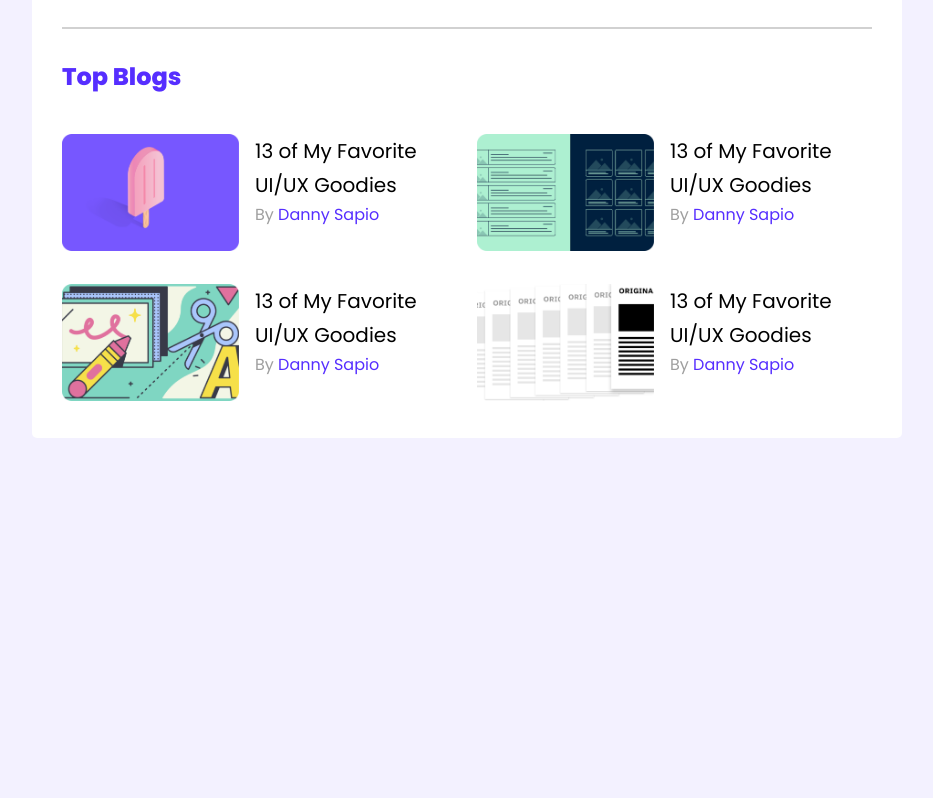
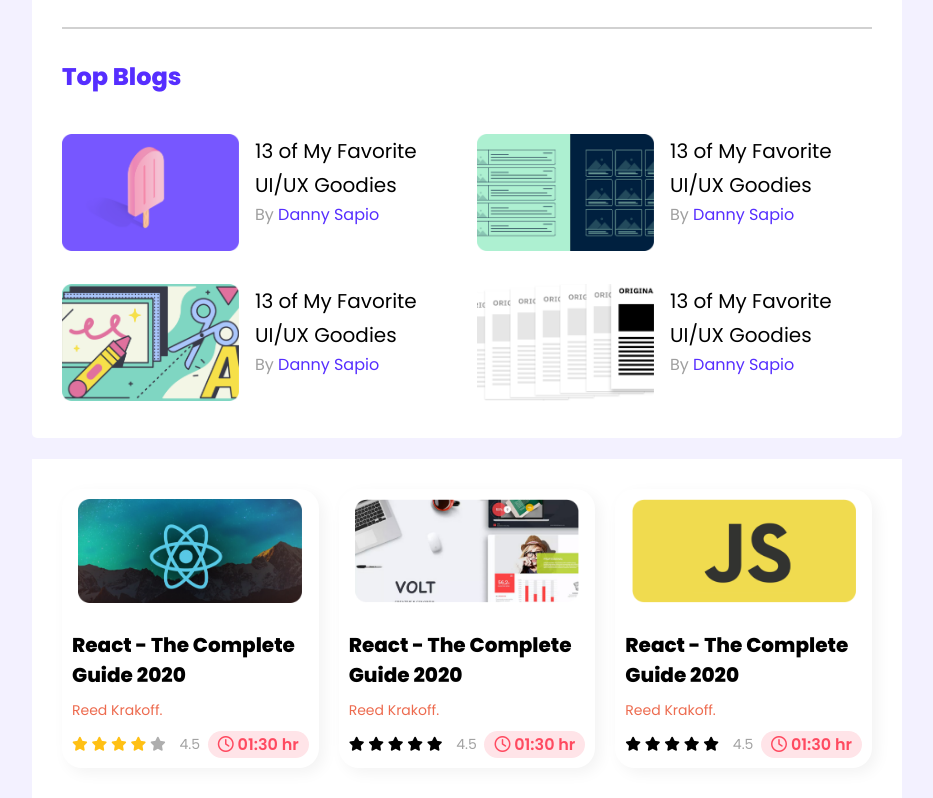
Before and after one commit to hmdimran/grid-and-flex-base-design, a plain HTML site: page index.html in a window 1280 px wide. Shown: the part 410-1208 px from the top of the page, without its empty margins (173-1106 px from the left). Before the commit the page ends 869 px from the top, so only its background shows below. Drawn offline with Linux system fonts and the light colour scheme.

Commit message:
course Section Complete

```diff
--- a/index.html
+++ b/index.html
@@ -100,6 +100,67 @@
           </div>
         </div>
       </section>
+      <section class="container course-section">
+        <div class="top-course">
+          <div class="course">
+            <img src="images/courses/course-1.png" alt="" />
+            <h3>React - The Complete Guide 2020</h3>
+            <a href="#">Reed Krakoff.</a>
+            <div class="course-details">
+              <div class="review">
+                <i class="fa-solid fa-star active-review"></i>
+                <i class="fa-solid fa-star active-review"></i>
+                <i class="fa-solid fa-star active-review"></i>
+                <i class="fa-solid fa-star active-review"></i>
+                <i class="fa-solid fa-star inactive-review"></i>
+                <span>4.5</span>
+              </div>
+              <div class="duration">
+                <i class="fa-regular fa-clock"></i>
+                <span>01:30 hr</span>
+              </div>
+            </div>
+          </div>
+          <div class="course">
+            <img src="images/courses/course-2.png" alt="" />
+            <h3>React - The Complete Guide 2020</h3>
+            <a href="#">Reed Krakoff.</a>
+            <div class="course-details">
+              <div class="review">
+                <i class="fa-solid fa-star"></i>
+                <i class="fa-solid fa-star"></i>
+                <i class="fa-solid fa-star"></i>
+                <i class="fa-solid fa-star"></i>
+                <i class="fa-solid fa-star"></i>
+                <span>4.5</span>
+              </div>
+              <div class="duration">
+                <i class="fa-regular fa-clock"></i>
+                <span>01:30 hr</span>
+              </div>
+            </div>
+          </div>
+          <div class="course">
+            <img src="images/courses/course-3.png" alt="" />
+            <h3>React - The Complete Guide 2020</h3>
+            <a>Reed Krakoff.</a>
+            <div class="course-details">
+              <div class="review">
+                <i class="fa-solid fa-star"></i>
+                <i class="fa-solid fa-star"></i>
+                <i class="fa-solid fa-star"></i>
+                <i class="fa-solid fa-star"></i>
+                <i class="fa-solid fa-star"></i>
+                <span>4.5</span>
+              </div>
+              <div class="duration">
+                <i class="fa-regular fa-clock"></i>
+                <span>01:30 hr</span>
+              </div>
+            </div>
+          </div>
+        </div>
+      </section>
     </main>
   </body>
 </html>
--- a/styles/style.css
+++ b/styles/style.css
@@ -117,3 +117,67 @@ hr {
   color: #562eff;
   text-decoration: none;
 }
+
+/* Course Style */
+.course-section {
+  background-color: #fff;
+}
+.top-course {
+  display: flex;
+  padding: 30px;
+  border-radius: 5px;
+  gap: 20px;
+}
+.course {
+  box-shadow: 5px 5px 15px rgba(0, 0, 0, 0.05);
+  border-radius: 20px;
+  text-align: center;
+  padding: 10px;
+}
+.course img {
+  width: 224px;
+  height: 104px;
+  margin-bottom: 20px;
+}
+.course h3,
+.course-details {
+  text-align: left;
+}
+.course h3 {
+  font-size: 20px;
+  margin-bottom: 10px;
+}
+.course-details {
+  display: flex;
+  justify-content: space-between;
+  align-items: center;
+}
+.course a {
+  font-size: 14px;
+  display: block;
+  text-align: left;
+  text-decoration: none;
+  margin-bottom: 10px;
+  color: #ed6b4f;
+}
+.review {
+  font-size: 14px;
+}
+.review span {
+  color: #a2a2a2;
+  margin-left: 10px;
+}
+.active-review {
+  color: #ffc014;
+}
+.inactive-review {
+  color: #aeaeae;
+}
+.duration {
+  text-align: center;
+  background: #ffe4e8;
+  border-radius: 14.6913px;
+  padding: 1px 10px;
+  color: #ff4a60;
+  font-weight: 600;
+}
```
